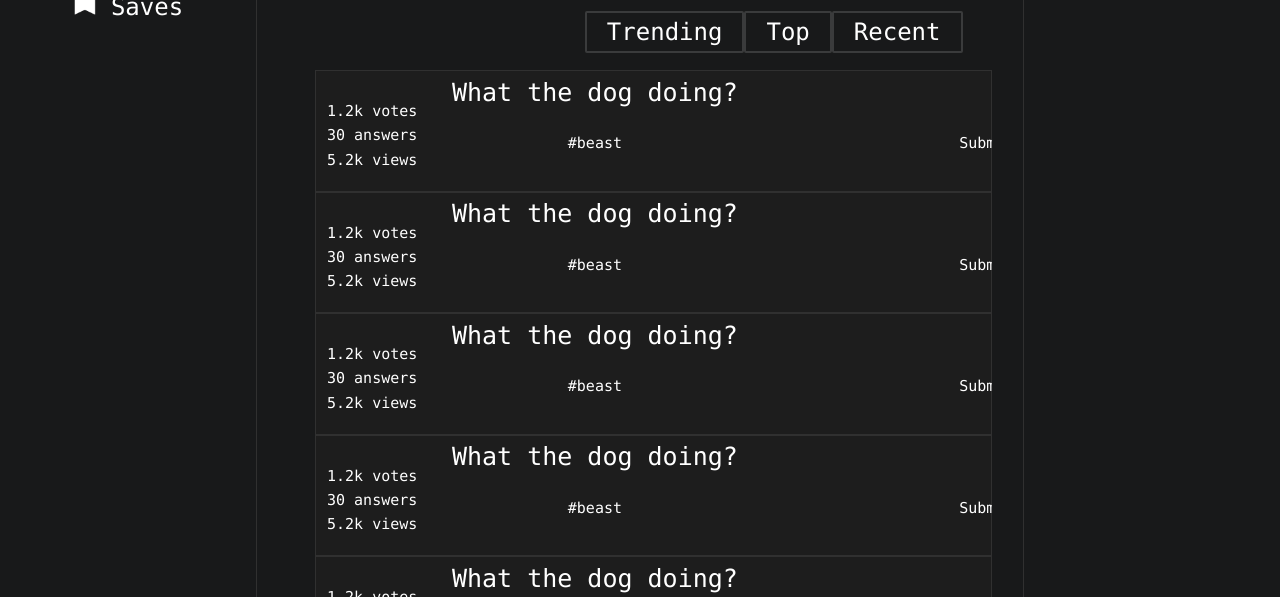
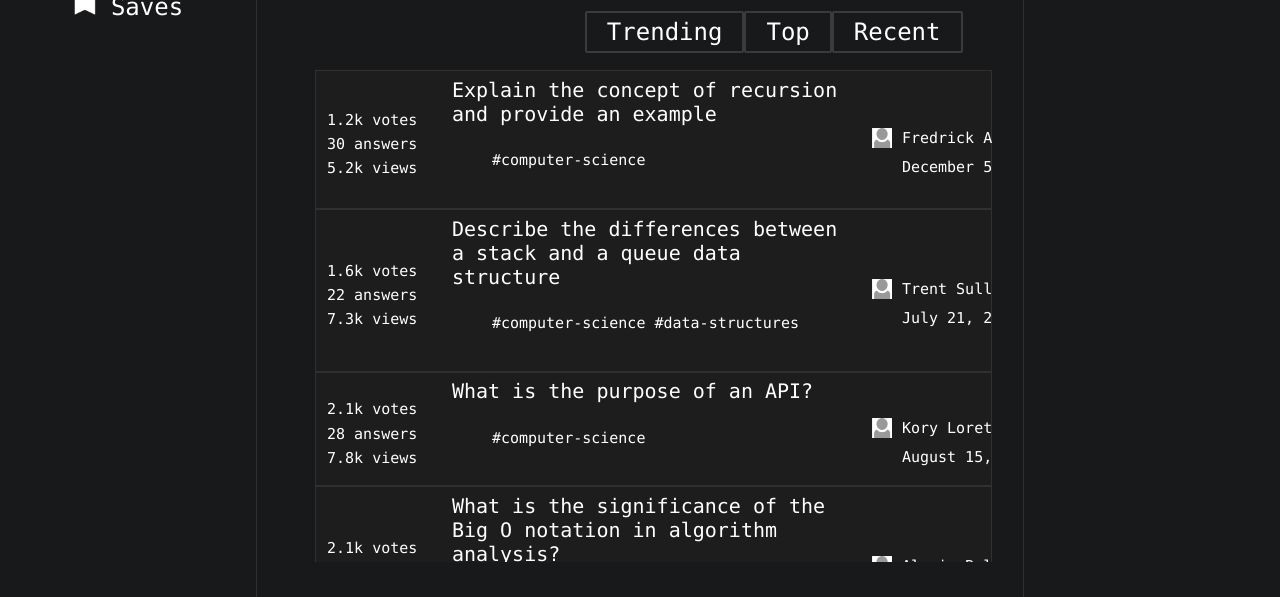
Before and after one commit to Scrappyz/QA-Sharing-Platform, a React (Create React App) app: page / in a window 1280 px wide. Shown: the part 203-800 px from the top of the page. Built offline with nearby package versions, Linux system fonts and the light colour scheme.

Commit message:
Added cooler scrollbar

```diff
--- a/src/views/components/Question/Question.css
+++ b/src/views/components/Question/Question.css
@@ -55,48 +55,77 @@
 }
 
 .question-info-container .question-container {
-    margin: 0rem 22.141rem 1.7rem 0rem;
-    align-items: center;
+    margin: 0rem 2rem 1.7rem 0rem;
+    align-items: left;
     display: flex;
+    justify-content: left;
     flex-direction: column;
     flex-shrink: 0;
+    width: 40rem;
+    padding: 0;
+    text-wrap: wrap;
 }
 
 .question-info-container .question-container .question {
-    margin-bottom: 1.1rem;
+    margin-bottom: 1.0rem;
     display: flex;
     align-items: center;
-    justify-content: center;
-    font-size: 2.5rem;
+    font-size: 2.0rem;
     font-weight: 400;
     line-height: 1.2125;
     color: #ffffff;
     white-space: nowrap;
+    text-wrap: wrap;
     flex-shrink: 0;
 }
 
 .question-info-container .question-container .tags-container {
-    margin-left: 4.4811rem;
+    margin: 0;
+    border: 0;
+    padding: 0;
+    display: flex;
+    justify-content: flex-start;
+    font-size: 1.5rem;
+    font-weight: 400;
+    line-height: 1.2125;
+    color: #ffffff;
+    white-space: nowrap;
+    text-wrap: wrap;
+    flex-shrink: 0;
+}
+
+.question-info-container .user-info-container {
+    display: flex;
+    flex-direction: column;
+    flex-wrap: wrap;
+    align-items: flex-start;
+    align-content: space-between;
+}
+
+.question-info-container .user-info-container .submitted-by {
+    margin-top: 2.5rem;
+    margin-bottom: 1rem;
     display: flex;
     align-items: center;
-    justify-content: center;
+    justify-content: left;
     font-size: 1.5rem;
     font-weight: 400;
     line-height: 1.2125;
     color: #ffffff;
     white-space: nowrap;
     flex-shrink: 0;
+    width: 20rem;
 }
 
-.question-info-container .submitted-by {
-    margin-top: 2.5rem;
-    display: flex;
-    align-items: center;
-    justify-content: center;
+.question-info-container .user-info-container .submitted-by .profile-pic {
+    width: 2rem;
+    height: 2rem;
+    margin-right: 1rem;
+}
+
+.question-info-container .user-info-container .post-date {
+    color: white;
     font-size: 1.5rem;
-    font-weight: 400;
-    line-height: 1.2125;
-    color: #ffffff;
-    white-space: nowrap;
-    flex-shrink: 0;
+    margin-left: 3rem;
+    width: 20rem;
 }
--- a/src/views/components/Question/Question.js
+++ b/src/views/components/Question/Question.js
@@ -4,6 +4,7 @@ import PropTypes from "prop-types";
 import {shortenNumber} from "../../../helpers/utility.js";
 
 function Question(props) {
+    const months = ["January", "February", "March", "April", "May", "June", "July", "August", "September", "October", "November", "December"];
 
     return (
         <div className="question-info-container">
@@ -14,11 +15,14 @@ function Question(props) {
             </div>
             <div className="question-container">
                 <div className="question">{props.question}</div>
-                <ul className="tags-container">
-                    {props.tags.map((t) => <li>#{t}</li>)}
-                </ul>
+                <div className="tags-container">
+                    {props.tags.map((t) => <p>#{t}&nbsp;</p>)}
+                </div>
             </div>
-            <div className="submitted-by">Submitted by: {props.submittedBy}</div>
+            <div className="user-info-container">
+                <p className="submitted-by"><img className="profile-pic" src={props.user.profile} /> {props.user.name}</p>
+                <p className="post-date">{months[props.postDate.getMonth()]} {props.postDate.getDate()}, {props.postDate.getFullYear()}</p>
+            </div>
         </div>
     )
 }
@@ -29,7 +33,7 @@ Question.propTypes = {
     views: PropTypes.number,
     question: PropTypes.string,
     tags: PropTypes.array,
-    submittedBy: PropTypes.string
+    user: PropTypes.object
 }
 
 Question.defaultProps = {
@@ -38,7 +42,11 @@ Question.defaultProps = {
     views: 0,
     question: "No Question",
     tags: [],
-    submittedBy: "None"
+    user: {
+        profile: null,
+        name: ""
+    },
+    postDate: new Date()
 };
 
 export default Question;
--- a/src/views/pages/Home/Home.css
+++ b/src/views/pages/Home/Home.css
@@ -109,7 +109,7 @@ body {
 
 .frame .main-container .content-container .questions-container {
   width: 100%;
-  height: 100%;
+  height: 70%;
   margin: 0;
   padding: 0;
   overflow: scroll;
@@ -118,3 +118,19 @@ body {
   flex-direction: column;
   flex-shrink: 0;
 }
+
+.frame .main-container .content-container .questions-container::-webkit-scrollbar {
+  width: 10px;
+}
+
+.frame .main-container .content-container .questions-container::-webkit-scrollbar-track {
+  background-color: none;
+}
+
+.frame .main-container .content-container .questions-container::-webkit-scrollbar-thumb {
+  background-color: #3a3b3c;
+}
+
+.frame .main-container .content-container .questions-container::-webkit-scrollbar-corner {
+  background-color: none;
+}
--- a/src/views/pages/Home/Home.js
+++ b/src/views/pages/Home/Home.js
@@ -7,7 +7,7 @@ import Question from '../../components/Question/Question.js';
 
 function Home() {
     const navigate = useNavigate();
-
+    const default_profile = "./assets/profile/defaultProfile.png";
     return (
         <div className="frame">
             <Header />
@@ -36,14 +36,10 @@ function Home() {
                         </ul>
                     </div>
                     <div className="questions-container">
-                        <Question votes={1261} answers={30} views={5230} question="What the dog doing?" tags={["beast"]} submittedBy="Jimbo" />
-                        <Question votes={1261} answers={30} views={5230} question="What the dog doing?" tags={["beast"]} submittedBy="Jimbo" />
-                        <Question votes={1261} answers={30} views={5230} question="What the dog doing?" tags={["beast"]} submittedBy="Jimbo" />
-                        <Question votes={1261} answers={30} views={5230} question="What the dog doing?" tags={["beast"]} submittedBy="Jimbo" />
-                        <Question votes={1261} answers={30} views={5230} question="What the dog doing?" tags={["beast"]} submittedBy="Jimbo" />
-                        <Question votes={1261} answers={30} views={5230} question="What the dog doing?" tags={["beast"]} submittedBy="Jimbo" />
-                        <Question votes={1261} answers={30} views={5230} question="What the dog doing?" tags={["beast"]} submittedBy="Jimbo" />
-                        <Question votes={1261} answers={30} views={5230} question="What the dog doing?" tags={["beast"]} submittedBy="Jimbo" />
+                        <Question votes={1261} answers={30} views={5230} question="Explain the concept of recursion and provide an example" tags={["computer-science"]} user={{name: "Fredrick Aquilino", profile: default_profile}} postDate={new Date("2023-12-5")} />
+                        <Question votes={1600} answers={22} views={7300} question="Describe the differences between a stack and a queue data structure" tags={["computer-science", "data-structures"]} user={{name: "Trent Sullivan", profile: default_profile}} postDate={new Date("2023-7-21")} />
+                        <Question votes={2100} answers={28} views={7800} question="What is the purpose of an API?" tags={["computer-science"]} user={{name: "Kory Lorete", profile: default_profile}} postDate={new Date("2023-8-15")} />
+                        <Question votes={2100} answers={28} views={7800} question="What is the significance of the Big O notation in algorithm analysis?" tags={["computer-science", "algorithms"]} user={{name: "Alexis Baldedara", profile: default_profile}} postDate={new Date("2023-8-29")} />
                     </div>
                 </div>
                 <Sidebar buttons={{
```
